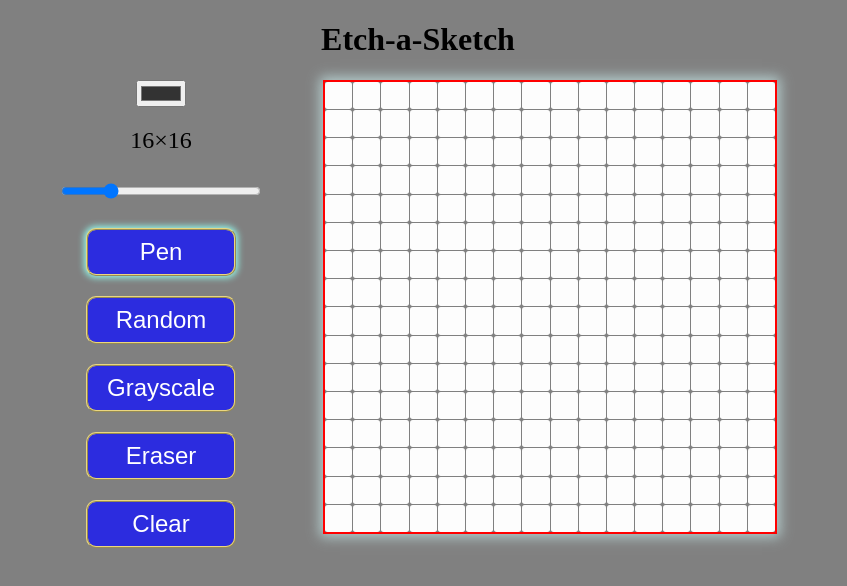
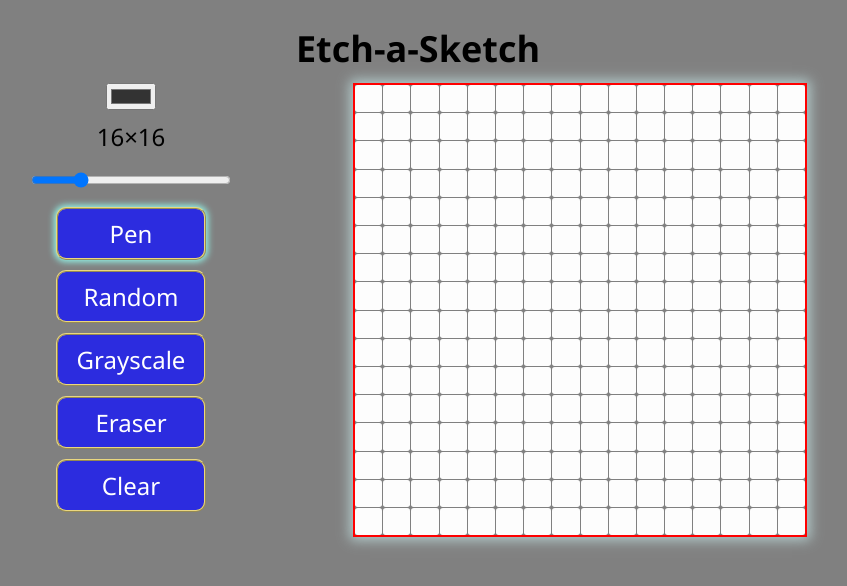
Before and after one commit to NeoPlato/etch-a-sketch, a plain HTML site: page index.html in a window 1280 px wide. Shown: the whole page, without its empty margins (222-1069 px from the left). Drawn offline with Linux system fonts and the light colour scheme.

Commit message:
Add final styling

```diff
--- a/style.css
+++ b/style.css
@@ -1,15 +1,18 @@
 body {
     background-color: gray;
+    font-family: Andika, 'Segoe UI', Tahoma, sans-serif;
 }
 
 h1 {
     text-align: center;
+    margin-bottom: 10px;
+    font-size: 36px;
 }
 
 .container {
     display: flex;
     justify-content: center;
-    gap: 60px;
+    gap: 120px;
     margin: 10px auto;
 }
 
@@ -17,7 +20,7 @@ h1 {
     display: flex;
     flex-direction: column;
     align-items: center;
-    gap: 20px;
+    gap: 10px;
 }
 
 .grid {
@@ -47,6 +50,7 @@ input[type="range"] {
     border-radius: 10px;
     color: white;
     font-size: inherit;
+    font-family: inherit;
 }
 
 .settings {
```
